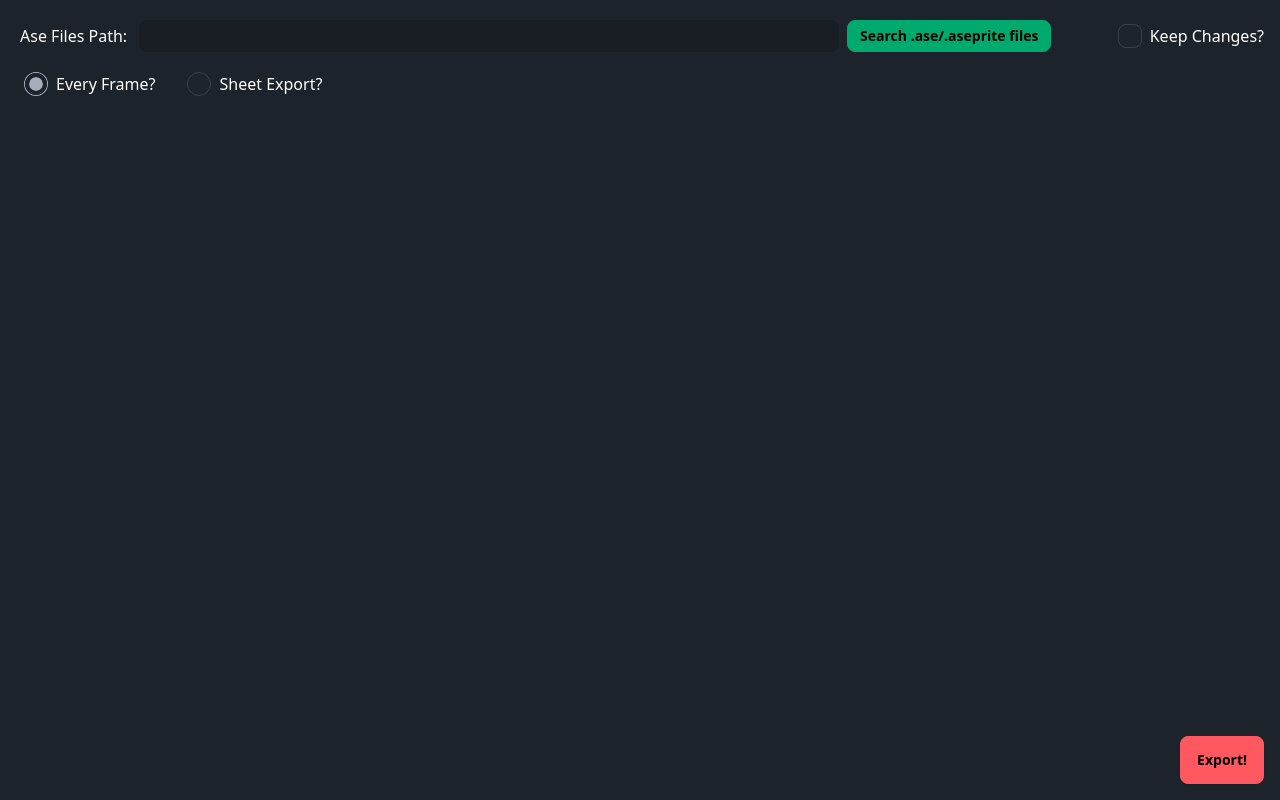
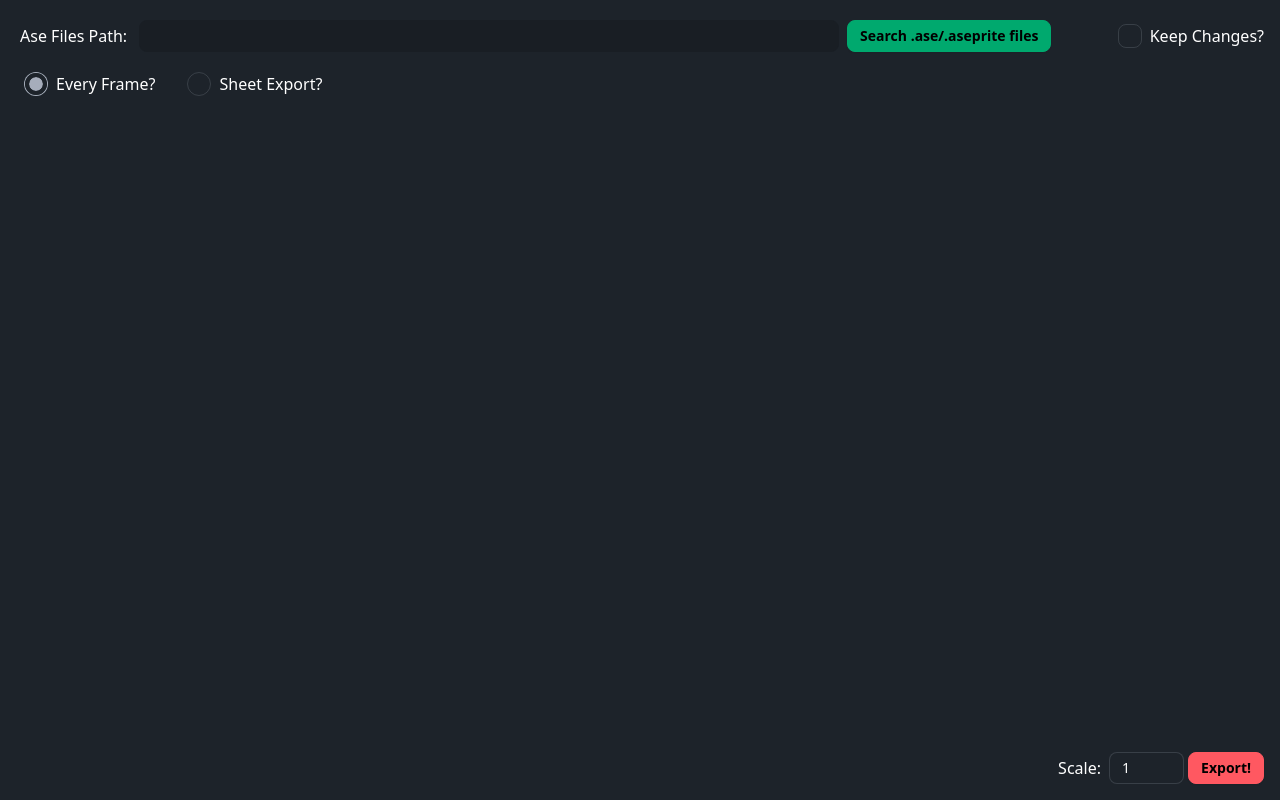
Before and after one commit to WeylonSantana/Aseprite-Multiple-Export, a React (Vite) app: page / in a window 1280 px wide. Built offline with nearby package versions, Linux system fonts and the light colour scheme.

Commit message:
added scale control

```diff
--- a/src/App.tsx
+++ b/src/App.tsx
@@ -9,6 +9,7 @@ interface AppState {
   keepConfig: boolean;
   fileListPath: string;
   exportType: ExportTypes;
+  scale: number;
   options: {
     exportJson: boolean;
     sheetType: SheetTypes;
@@ -45,6 +46,7 @@ export default class App extends Component<any, AppState> {
       keepConfig: false,
       fileListPath: '',
       exportType: ExportTypes.EveryFrame,
+      scale: 1,
       options: {
         exportJson: false,
         sheetType: SheetTypes.Horizontal,
@@ -110,6 +112,7 @@ export default class App extends Component<any, AppState> {
         keepConfig: state?.keepConfig ?? false,
         fileListPath: state?.fileListPath ?? '',
         exportType: state?.exportType ?? ExportTypes.EveryFrame,
+        scale: state?.scale ?? 1,
         options: state?.options ?? { exportJson: false, sheetType: SheetTypes.Horizontal },
       });
 
@@ -138,6 +141,7 @@ export default class App extends Component<any, AppState> {
                   keepConfig: true,
                   fileListPath: this.state.fileListPath,
                   exportType: this.state.exportType,
+                  scale: this.state.scale,
                   options: this.state.options,
                 },
                 undefined,
@@ -215,7 +219,7 @@ export default class App extends Component<any, AppState> {
   }
 
   async exportFile(index: number) {
-    const { fileListPath, selectedFiles, selectedLayers, exportType, options } = this.state;
+    const { fileListPath, selectedFiles, selectedLayers, exportType, scale, options } = this.state;
     const { exportJson, sheetType, sheetColumns, sheetRows } = options;
     if (!selectedFiles?.length) return;
 
@@ -223,7 +227,7 @@ export default class App extends Component<any, AppState> {
     if (!file?.name) return;
     const outputName = this.getAsepriteOutputName(index);
 
-    const exportTypesArgs = [
+    const exportTypesArgs: string[][] = [
       // export every frame as a separate file
       ['-b', file.name, '--save-as', `${outputName}`],
       // export sheet
@@ -244,6 +248,7 @@ export default class App extends Component<any, AppState> {
       if (sheetType === SheetTypes.Rows && sheetColumns) args.push('--sheet-columns', sheetColumns.toString());
 
       if (exportJson) args.push('--data', `${outputName.replace('.png', '.json')}`, '--format', 'json-array', '--list-layers', '--list-tags');
+      args.push('--scale', `${scale}`);
     }
 
     console.log('Exporting with args:', args.join(' '));
@@ -258,19 +263,19 @@ export default class App extends Component<any, AppState> {
   }
 
   getAsepriteOutputName(index: number) {
-    const { selectedFiles } = this.state;
+    const { selectedFiles, scale } = this.state;
     if (!selectedFiles?.length) return 'ERR';
 
     const selectedFile = selectedFiles[index];
     if (selectedFile.name) {
       const ext = selectedFile.name.split('.').pop();
-      return selectedFile.name.replace(`.${ext}`, '.png');
+      return `${scale}x/${selectedFile.name.replace(`.${ext}`, '.png')}`;
     }
 
     const fileName = selectedFile.path.split('\\').pop();
     if (fileName && fileName.length) {
       const ext = fileName.split('.').pop();
-      return fileName.replace(`.${ext}`, '.png');
+      return `${scale}x/${fileName.replace(`.${ext}`, '.png')}`;
     }
 
     return 'ERR';
@@ -496,8 +501,21 @@ export default class App extends Component<any, AppState> {
           </div>
         )}
 
+        <div className='flex items-center justify-center absolute bottom-4 right-24 gap-2'>
+          <label htmlFor='scale'>Scale:</label>
+          <input
+            type='number'
+            id='scale'
+            className='input input-sm input-bordered  w-[75px]'
+            value={this.state.scale}
+            min={1}
+            max={20}
+            onChange={(e) => this.updateConfig('scale', parseInt(e.target.value))}
+          />
+        </div>
+
         {/* Aseprite Button Export */}
-        <button className='absolute btn btn-error bottom-4 right-4' onClick={this.handleExport}>
+        <button className='absolute btn btn-sm btn-error bottom-4 right-4' onClick={this.handleExport}>
           {exportLoading && <span className='loading loading-spinner'></span>}
           Export!
         </button>
```
